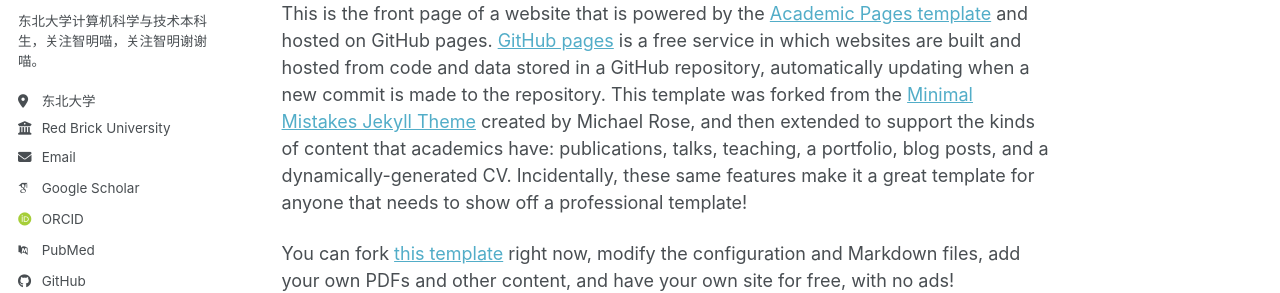
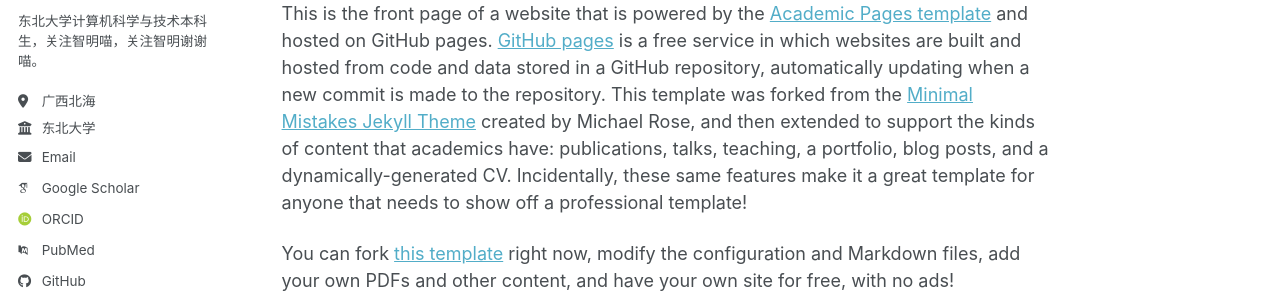
Before and after one commit to 206702346/206702346.github.io, a Jekyll site: the page built from _pages/about.md, in a window 1280 px wide. Shown: the part 171-464 px from the top of the page. Built offline with Jekyll 4.4.1, drawn with Linux system fonts in a browser that asks for light colours; some web fonts are replaced; a script bundle is joined from its source files by our own code; library files that are not in the unit come from our copies.

Commit message:
Update _config.yml

```diff
--- a/_config.yml
+++ b/_config.yml
@@ -23,12 +23,12 @@ repository               : "206702346/206702346.github.io"
 #               Additional customization can be done by editing /_includes/author-profile.html
 author:
   # Biographic information
-  avatar           : "/assets/images/avatar.jpg"
+  avatar           : "/images/avatar.jpg"
   name             : "吴智明"
   pronouns         : # example: "she/her"
   bio              : "东北大学计算机科学与技术本科生，关注智明喵，关注智明谢谢喵。"
-  location         : "东北大学"
-  employer         : "Red Brick University"
+  location         : "广西北海"
+  employer         : "东北大学"
   uri              : # URL
   email            : "wzmywdz@163.com"
 
```
